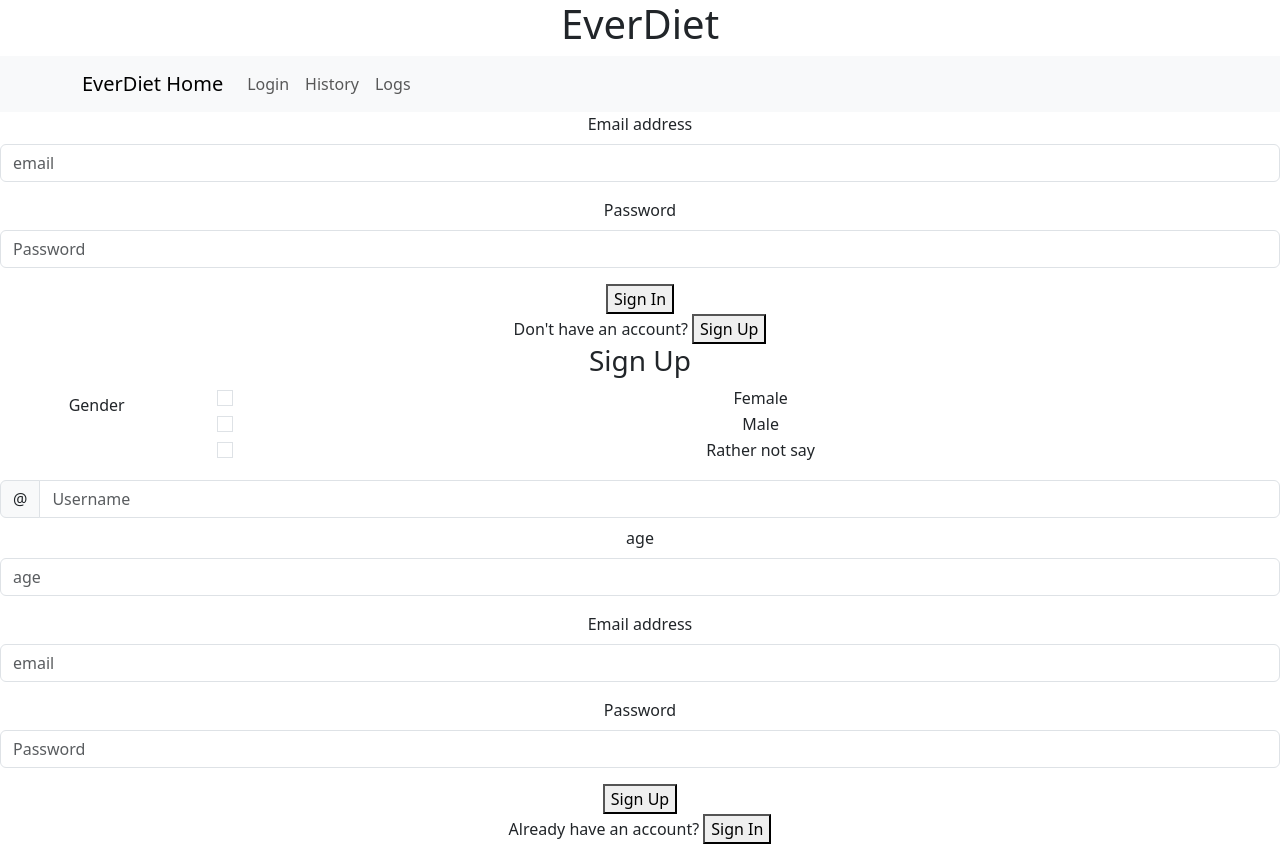
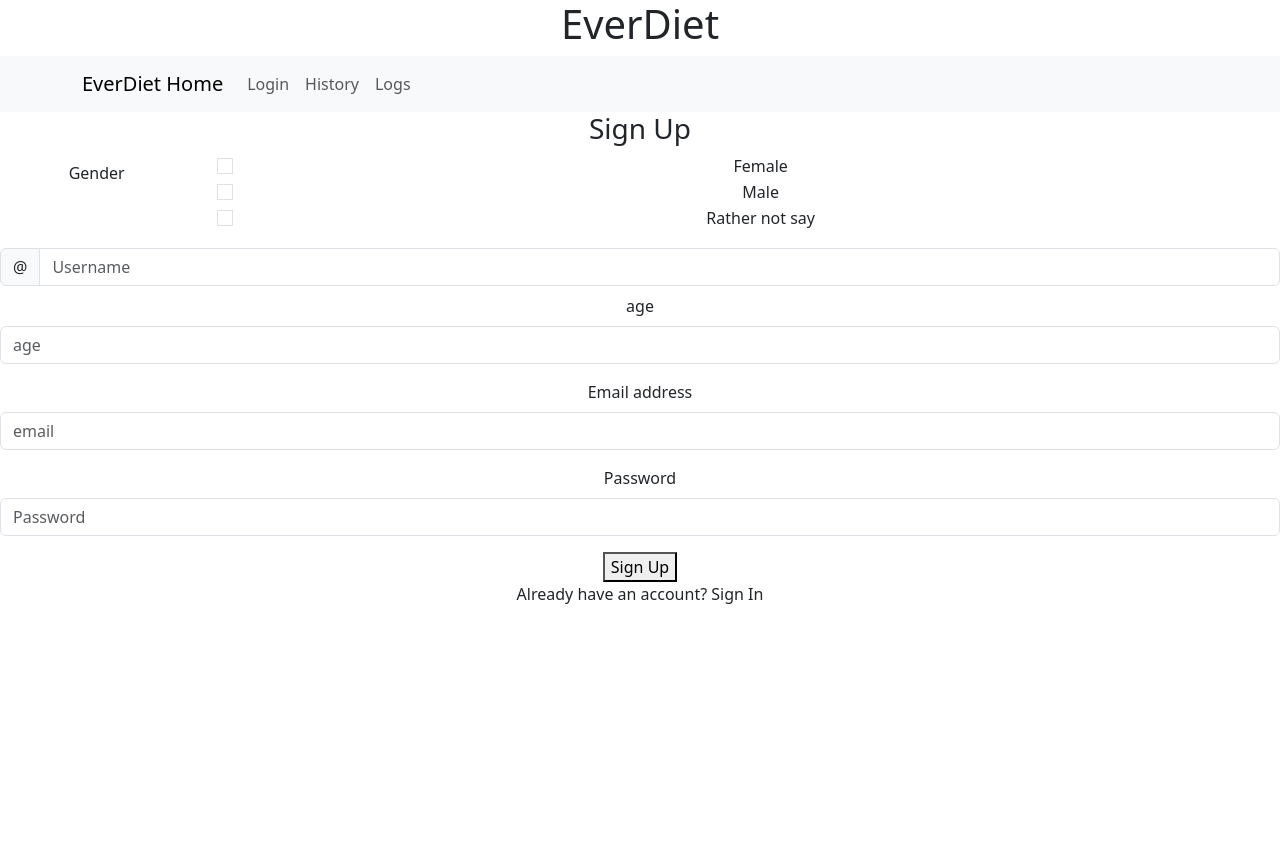
Before and after one commit to ashley773877/food-logger-frontend, a React (Create React App) app: page /Login in a window 1280 px wide. After the commit the page ends 800 px from the top, so only its background shows below. Built offline with nearby package versions, Linux system fonts and the light colour scheme.

Commit message:
put sign and sign up on different forms

```diff
--- a/src/pages/LoginPage.js
+++ b/src/pages/LoginPage.js
@@ -1,6 +1,7 @@
 
 // put a form in here to sign in or sign up
 // have a components page for the sign up and render it here
+import {Link} from 'react-router-dom'
 
 import Form from 'react-bootstrap/Form';
 import SignUpForm from '../components/SignUp';
@@ -10,11 +11,6 @@ function LoginPage() {
     const emailInputRef = useRef(null);
     const passwordInputRef = useRef(null);
     const [showSignIn, setShowSignIn] = useState(false);
-
-
-
-
-
 
     const handleSignIn = (e) => {
       e.preventDefault();
@@ -29,21 +25,13 @@ function LoginPage() {
         passwordInputRef.current.focus();
         return;
       }
-
-    }
-
-
-
-
-
-
+    };
 
     return (
       <main>
+        {showSignIn ? (
           <div>
-
             <Form onSubmit={handleSignIn}>
-
               <Form.Group className="mb-3" controlId="formGroupEmail">
                 <Form.Label>Email address</Form.Label>
                 <Form.Control type="email" placeholder="email" />
@@ -56,24 +44,20 @@ function LoginPage() {
             </Form>
             <span>
               Don't have an account?{" "}
-            <button onClick={() => setShowSignIn(!showSignIn)}>Sign Up</button>
+              <span onClick={() => setShowSignIn(!showSignIn)}>Sign Up</span>
             </span>
-
           </div>
-
+        ) : (
           <div>
             <SignUpForm />
             <span>
               Already have an account?{" "}
-            <button onClick={() => setShowSignIn(!showSignIn)}>Sign In</button>
+              <span onClick={() => setShowSignIn(!showSignIn)}>Sign In</span>
             </span>
           </div>
-
+        )}
       </main>
-
-
     );
   }
 
-
-export default LoginPage
+  export default LoginPage;
```
Lines whose indentation alone changed are shown as unchanged.
